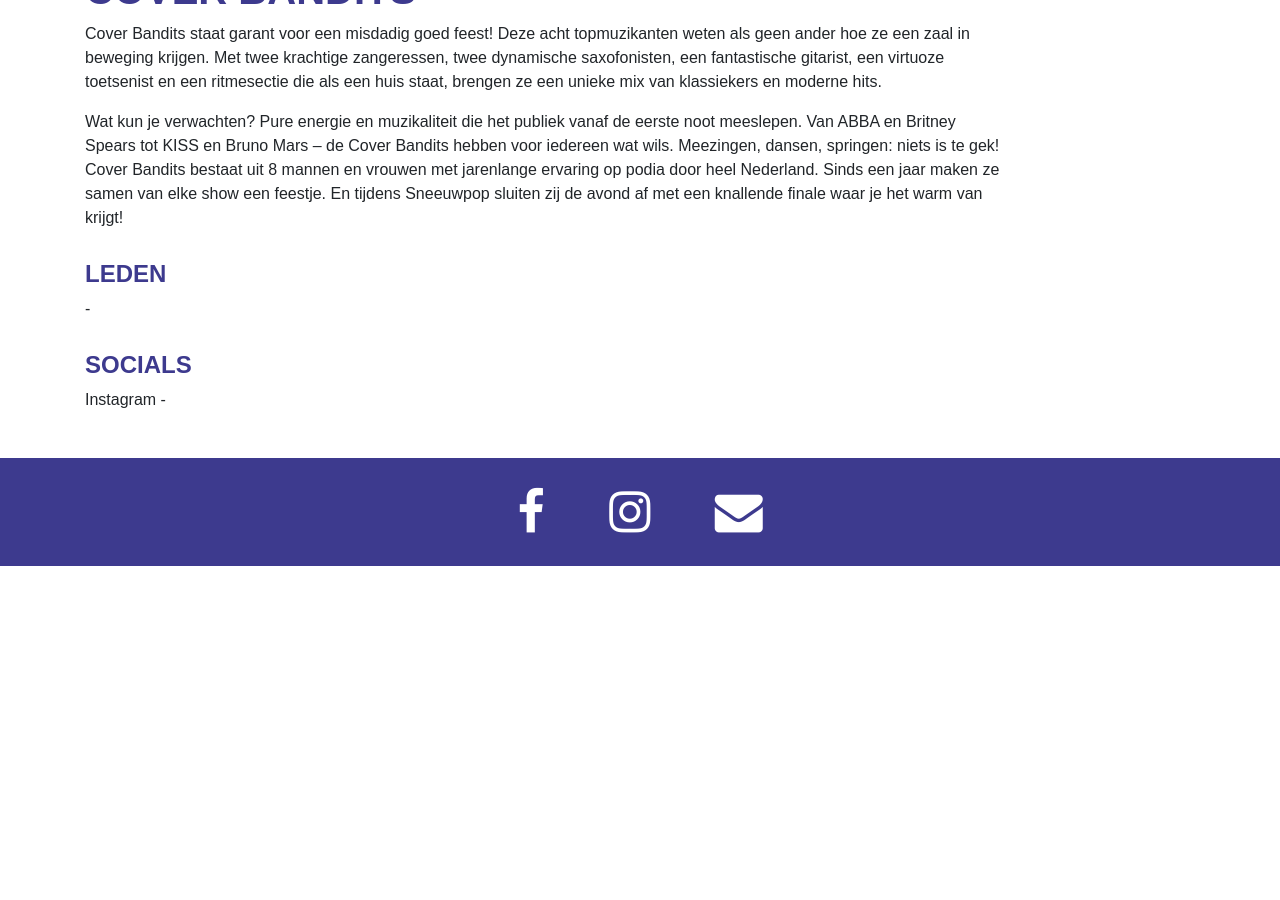
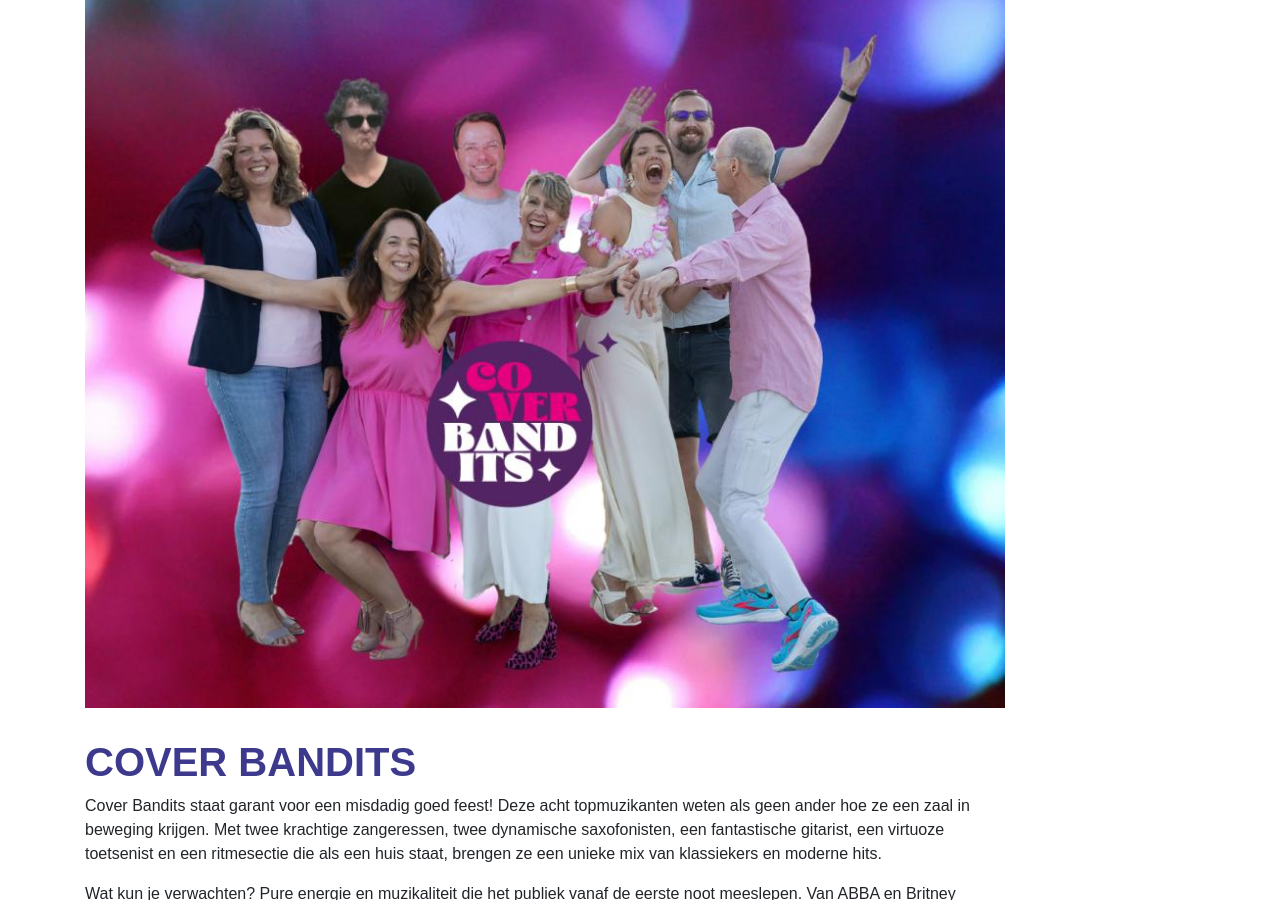
Before and after one commit to sneeuwpop-festival/sneeuwpop.nl, a Jekyll site: the page built from cover-bandits.md, in a window 1280 px wide and 900 px high, scrolled down 521 px. Built offline with Jekyll 4.4.1, drawn with Linux system fonts in a browser that asks for light colours; before the commit the page ends 1087 px from its top, so only the background shows below that.

Commit message:
Update cover-bandits.md

```diff
--- a/cover-bandits.md
+++ b/cover-bandits.md
@@ -1,17 +1,7 @@
 ---
 layout: band
 title: Cover Bandits
-image:
-members:
-  - name:
-    role:
-
-
-genre:
-
-socials:
-  - name: Instagram
-    role:
+image: foto-cover-bandits.jpg
 
 
 ---
```
